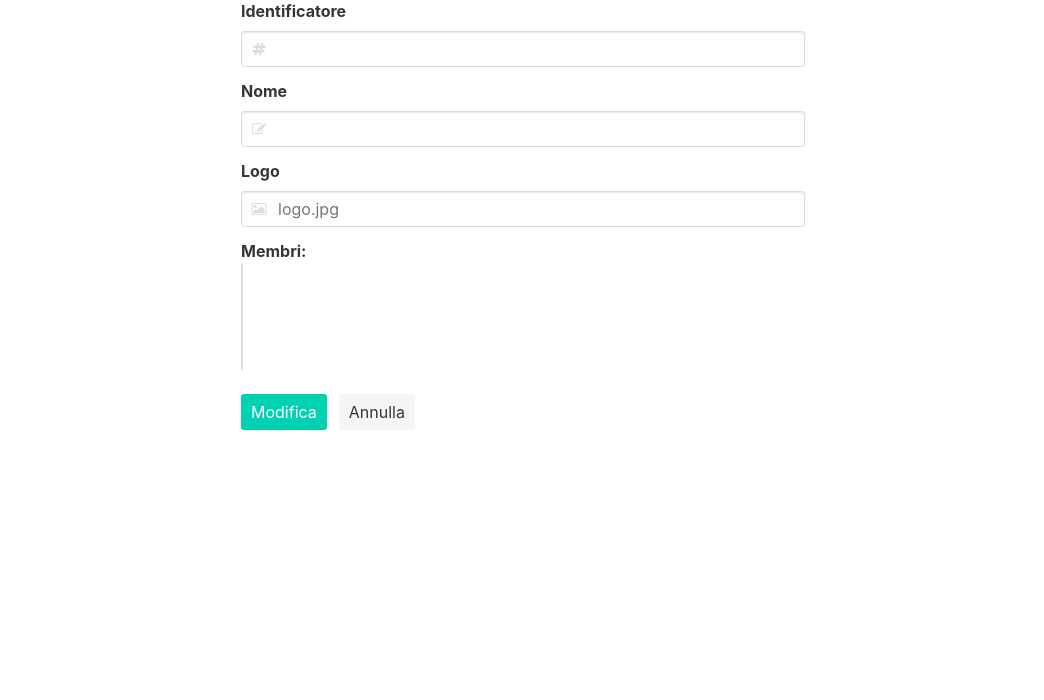
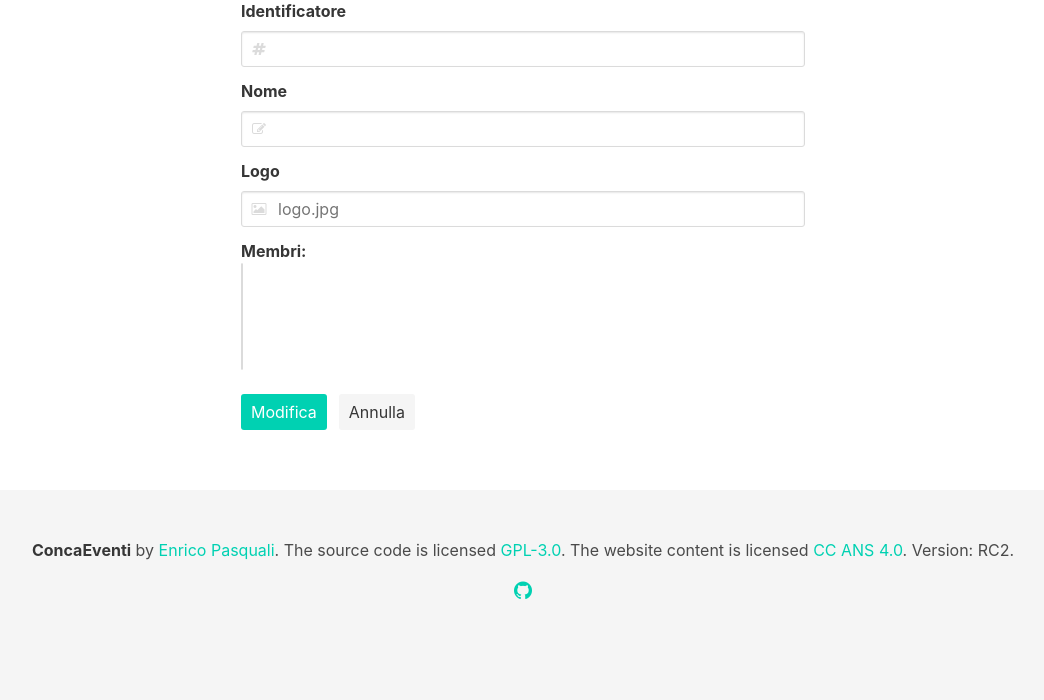
Before and after one commit to pasqenr/concaeventi, a PHP site: template app/templates/associations/edit.twig in a window 1280 px wide. Shown: the part 257-957 px from the top of the page, without its empty margins (117-1161 px from the left). Before the commit the page ends 687 px from the top, so only its background shows below. Run offline with PHP 8.4, Linux system fonts and the light colour scheme; the template is opened without the code that fills it, so the values that code supplies are empty; some libraries are stand-ins or nearby versions.

Commit message:
Add footer

```diff
--- a/app/templates/layouts/main.twig
+++ b/app/templates/layouts/main.twig
@@ -33,8 +33,8 @@
 
         <noscript>
             <link rel="stylesheet" href="{{ baseUrl }}/assets/css/font-awesome.min.css">
-            <link rel="stylesheet" href="{{ baseUrl }}/assets/css/bulma.min.css">
         </noscript>
+        <link rel="stylesheet" href="{{ baseUrl }}/assets/css/bulma.min.css">
         <!--<link rel="stylesheet" href="{#{ baseUrl }#}/assets/css/main.css">-->
         <!--<link rel="stylesheet" href="{#{ baseUrl }#}/assets/css/font-awesome.min.css" media="none"
              onload="if(media!='all')media='all'">-->
@@ -125,15 +125,29 @@
 
         {% block content %}{% endblock %}
 
+        <footer class="footer">
+            <div class="container">
+                <div class="content has-text-centered">
+                    <p>
+                        <strong>ConcaEventi</strong> by <a href="https://github.com/pasqenr">Enrico Pasquali</a>.
+                        The source code is licensed
+                        <a href="https://www.gnu.org/licenses/gpl-3.0.en.html">GPL-3.0</a>. The website content
+                        is licensed <a href="http://creativecommons.org/licenses/by-nc-sa/4.0/">CC ANS 4.0</a>.
+                        Version: RC2.
+                    </p>
+                    <p>
+                        <a class="icon" href="https://github.com/pasqenr/concaeventi">
+                            <i class="fa fa-github"></i>
+                        </a>
+                    </p>
+                </div>
+            </div>
+        </footer>
+
         <!--<script src="{#{ baseUrl }#}/assets/js/main.js" async></script>-->
 
         <script type="text/javascript" async defer>
-            var link = document.createElement('link')
-            link.setAttribute('rel', 'stylesheet')
-            link.setAttribute('type', 'text/css')
-            link.setAttribute('href', '{{ baseUrl }}/assets/css/bulma.min.css')
-            document.getElementsByTagName('head')[0].appendChild(link)
-
+            /* Defer the loading of font-awesome that slow down the site */
             link = document.createElement('link')
             link.setAttribute('rel', 'stylesheet')
             link.setAttribute('type', 'text/css')
```
